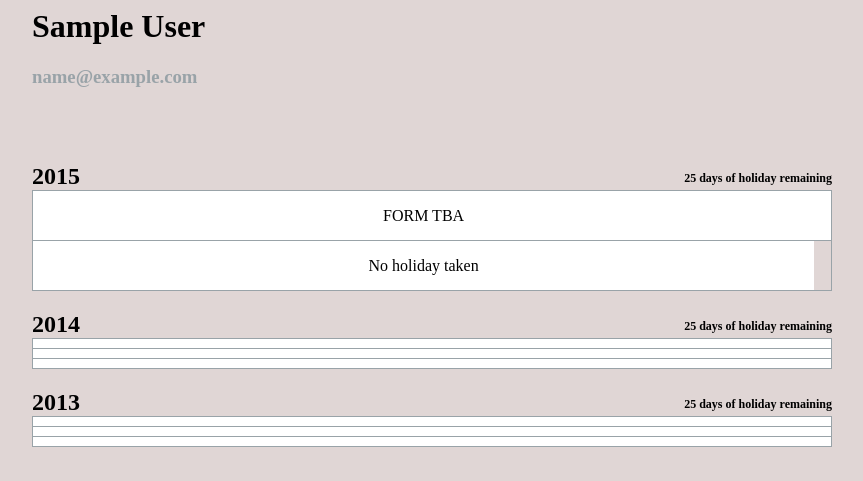
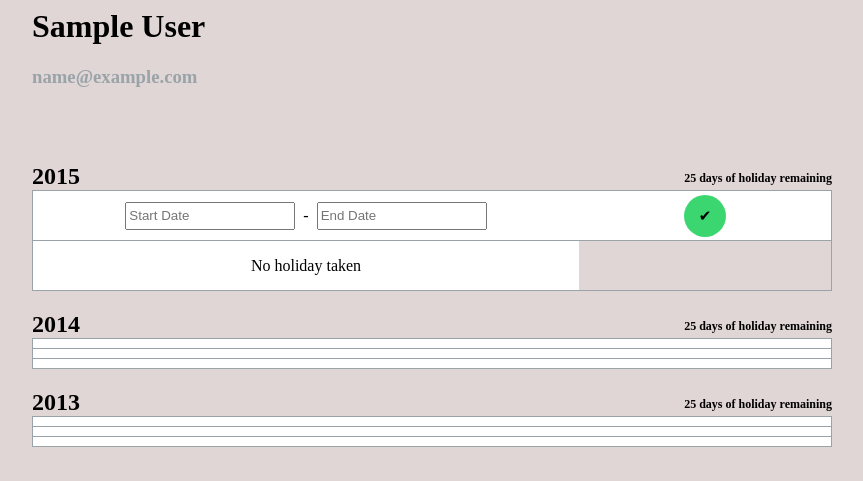
Before and after one commit to matt-leach/django-holidays, a Django app: page /user/1/ in a window 1280 px wide. Shown: the top 481 px of the page, without its empty margins (208-1071 px from the left). Run offline with Django 3.2, Linux system fonts and the light colour scheme; the visitor is signed in with stand-in values (Sample User, id 1); data comes from the database, SQL or seed files in the repository; data that the repository does not hold is empty; some libraries are stand-ins or nearby versions.

Commit message:
Moving user css into user.css

```diff
--- a/holidays/core/templates/core/home.html
+++ b/holidays/core/templates/core/home.html
@@ -1,5 +1,8 @@
 {% extends "core/base.html" %}
 
+{% block extraHead %}
+	<link rel="stylesheet" type="text/css" href="{{STATIC_URL}}css/user.css">
+{% endblock %}
 
 {% block content %}
 <div>
--- a/holidays/core/templates/core/login.html
+++ b/holidays/core/templates/core/login.html
@@ -1,7 +1,7 @@
 {% extends 'core/base.html' %}
 
 {% block extraHead %}
-<link rel="stylesheet" type="text/css" href="{{STATIC_URL}}css/login.css">
+	<link rel="stylesheet" type="text/css" href="{{STATIC_URL}}css/login.css">
 {% endblock %}
 
 {% block content %}
--- a/holidays/holidays/templates/holidays/holidayTable.html
+++ b/holidays/holidays/templates/holidays/holidayTable.html
@@ -6,9 +6,17 @@
 	<table class="holidaysTable">
 		{% if current and staff == user %}
 			<tr>
-				<td>FORM TBA</td><td></td>
+				<td>
+					<input  class="dateInput" id="id_start_date" maxlength="254" name="start_date" type="text" placeholder="Start Date">
+					-
+					<input class="dateInput" id="id_end_date" maxlength="254" name="end_date" type="text" placeholder="End Date">
+				</td>
+				<td class="holidaysApproval">
+					<input type="submit" value="&#10004;" id="holidaySubmit"/>
+				</td>
 			</tr>
 		{% endif %}
+
 		{% for holiday in staff.holidays.all|by_year:year %}
 			<tr>
 				{% if holiday.start_date == holiday.end_date %}
--- a/static/css/main.css
+++ b/static/css/main.css
@@ -13,70 +13,3 @@ h1 {
 h3 {
 	color: #99A3A8;
 }
-
-.holidaysRemaining {
-    float: right;
-    margin-bottom: 0px;
-    font-size: 12px;
-	bottom: 0;
-}
-
-.holidaysYear {
-    float: left;
-    margin-bottom: 0px;
-}
-
-
-.holidaysTable {
-	border: 1px solid #99A3A8;
-	width: 800px;
-	border-collapse: collapse;
-}
-
-.holidaysTable th,.holidaysTable td {
-    border-bottom: 1pt solid #99A3A8;
-    text-align: center;
-}
-
-
-.holidaysTable tr {
-	height: 50px;
-	background-color: white;
-}
-
-.holidaysTable .empty {
-	background-color: white;
-	height: 10px;
-}
-
-.holidaysTable .empty:hover {
-	cursor: pointer;
-}
-
-.holidaysApproval {
-	width: 250px;
-}
-
-.holidaysButton {
-	width: 150px;
-	height: 35px;
-	border-radius: 5px;
-	text-align: center;
-	vertical-align: middle;
-	outline: none;
-}
-
-.holidaysApproved {
-	background-color: #4FE319;
-	border: 1px solid green;
-}
-
-.holidaysWaiting {
-	background-color: #F7942A;
-	border: 1px solid orange;
-}
-
-.holidaysRejected {
-	background-color: #FC3721;
-	border: 1px solid red;
-}
--- /dev/null
+++ b/static/css/user.css
@@ -0,0 +1,87 @@
+.holidaysRemaining {
+    float: right;
+    margin-bottom: 0px;
+    font-size: 12px;
+	bottom: 0;
+}
+
+.holidaysYear {
+    float: left;
+    margin-bottom: 0px;
+}
+
+
+.holidaysTable {
+	border: 1px solid #99A3A8;
+	width: 800px;
+	border-collapse: collapse;
+}
+
+.holidaysTable th,.holidaysTable td {
+    border-bottom: 1pt solid #99A3A8;
+    text-align: center;
+}
+
+
+.holidaysTable tr {
+	height: 50px;
+	background-color: white;
+}
+
+.holidaysTable .empty {
+	background-color: white;
+	height: 10px;
+}
+
+.holidaysTable .empty:hover {
+	cursor: pointer;
+}
+
+.holidaysApproval {
+	width: 250px;
+}
+
+.dateInput {
+	height: 28px;
+	width: 170px;
+	margin: 4px;
+}
+
+#holidaySubmit {
+	background-color: #3CD670;
+	color: black;
+	height: 42px;
+	width: 42px;
+	text-align: center;
+	border: none;
+	font-size: 15px;
+	border-radius: 30px;
+}
+
+#holidaySubmit:hover {
+	background-color: #249E4E;
+}
+
+.holidaysButton {
+	width: 150px;
+	height: 35px;
+	border-radius: 5px;
+	text-align: center;
+	vertical-align: middle;
+	outline: none;
+}
+
+.holidaysApproved {
+	background-color: #4FE319;
+	border: 1px solid green;
+}
+
+.holidaysWaiting {
+	background-color: #F7942A;
+	border: 1px solid orange;
+}
+
+.holidaysRejected {
+	background-color: #FC3721;
+	border: 1px solid red;
+}
```
